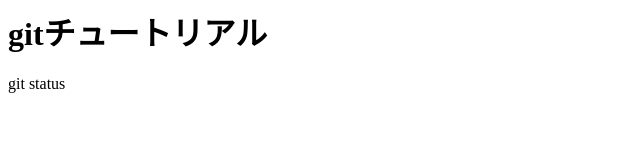
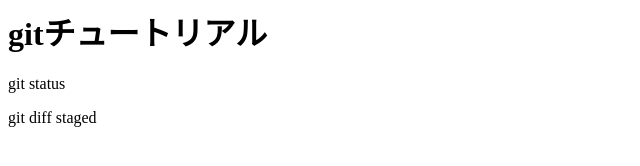
Before and after one commit to iks0121/git_tutorial, a plain HTML site: page index.html in a window 1280 px wide. Shown: the whole page, without its empty margins (0-640 px from the left). Drawn offline with Linux system fonts and the light colour scheme.

Commit message:
git diffを追記

```diff
--- a/index.html
+++ b/index.html
@@ -1,2 +1,3 @@
 <h1>gitチュートリアル</h1>
 <p>git status</p>
+<p>git diff staged</p>
```
